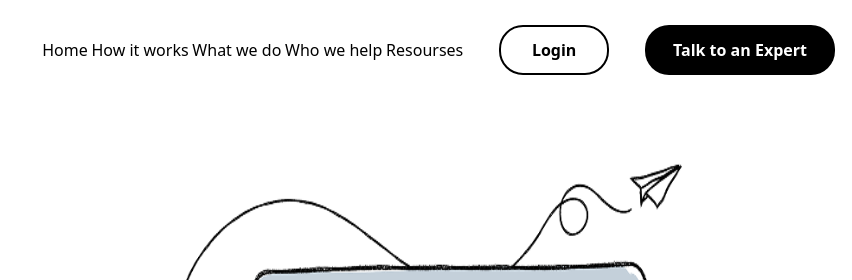
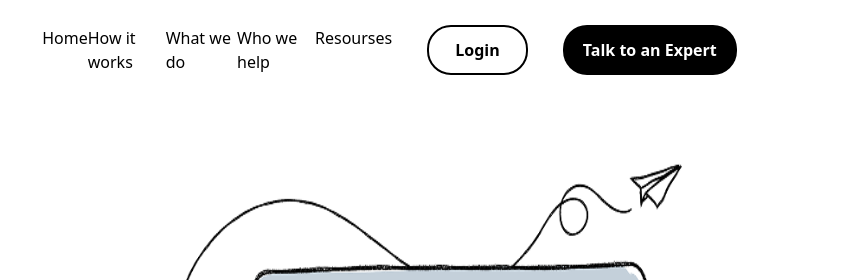
Before and after one commit to bunyodbek022/fontend-exam1, a website: page src/index.html in a window 1280 px wide. Shown: the top 280 px of the page, 428-1280 px from the left. Drawn offline with Linux system fonts and the light colour scheme.

Commit message:
finished

```diff
--- a/src/index.html
+++ b/src/index.html
@@ -13,12 +13,12 @@
 </head>
 
 <body class="font-roboto">
-    <header class="w-[82%] h-screen m-auto  flex flex-col justify-between">
-        <nav class="flex h-[10%] w-full pt-5 items-center fixed z-10 bg-white">
-            <div class="flex h-full w-full items-center gap-[20vh] m-auto">
+    <header class="w-full h-screen m-auto  flex flex-col justify-between">
+        <nav class="flex h-[10%] w-screen pt-5 items-center fixed z-10 bg-white">
+            <div class="flex h-full w-[82%] items-center gap-[20vh] m-auto">
                 <img src="./images/Group 37.png" alt="">
-                <div class="flex items-center w-[70%] gap-[4%]">
-                <ul class="flex w-[47%] justify-between">
+                <div class="flex items-center w-[80%] gap-[5%]">
+                <ul class="flex w-[55%] justify-between">
                     <li>Home</li>
                     <li>How it works</li>
                     <li>What we do</li>
@@ -30,7 +30,7 @@
             </div>
             </div>
         </nav>
-        <section class="w-full h-[85%]   flex mt-30">
+        <section class="w-[82%] h-[85%]  m-auto flex mt-30">
             <div class=" h-[90%] w-[45%] flex flex-col justify-center gap-[5%]">
                 <h1 class="font-bold text-7xl w-[90%] leading-16">Get your finances right</h1>
                 <p class="font-normal w-[90%] text-[20px]">Get your finances right with Accountancy Cloud. We offer the
```
Also changed, not shown: src/output.css.
